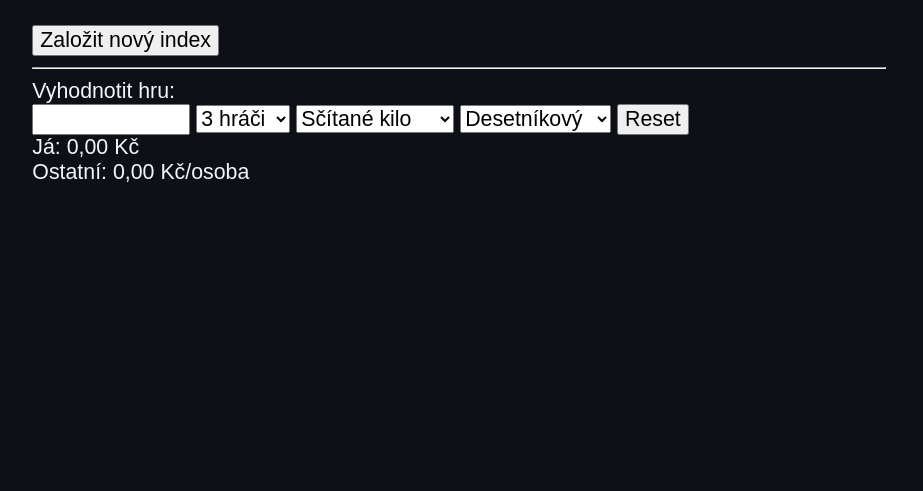
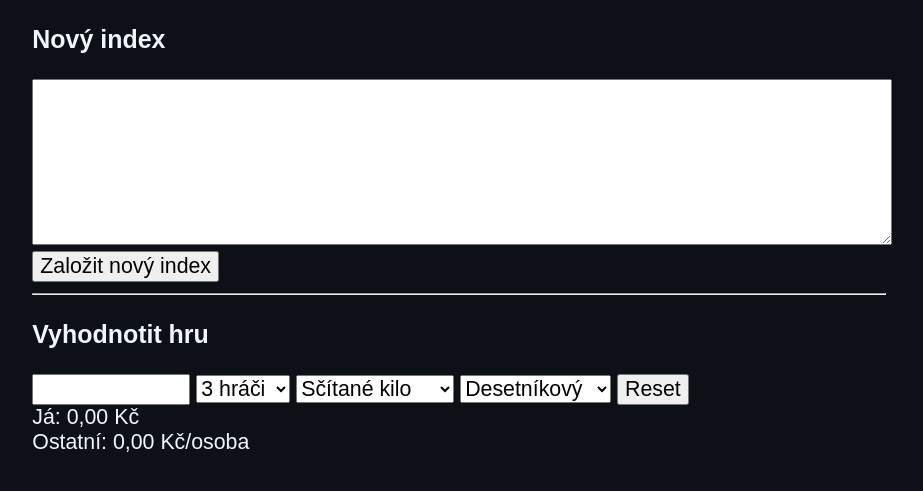
Before and after one commit to mariasek/mariasek.github.io, a website with bundled scripts: page index.html in a window 1280 px wide. Shown: the part 81-572 px from the top of the page, without its empty margins (181-1104 px from the left). Built offline with nearby package versions, Linux system fonts and the light colour scheme.

Commit message:
new index

```diff
--- a/css/style.css
+++ b/css/style.css
@@ -85,6 +85,15 @@ input, select, button {
     font-size: 16pt;
 }
 
+textarea {
+    font-size: 12pt;
+}
+
 #evaluate-play {
     max-width: 150px;
 }
+
+#new-index-area {
+    width: 100%;
+    min-height: 160px;
+}
--- a/index.html
+++ b/index.html
@@ -20,15 +20,28 @@
         <h1 id="h1">Mariášek</h1>
 
         <div>
+            <h3>Nový index</h3>
+            <textarea id="new-index-area" wrap="off"></textarea>
+            <!-- <label>Místo:</label>
+            <input id="new-index-place"/>
+            <label>Datum:</label>
+            <input id="new-index-date"/> -->
+            <!-- <select id="new-index-hundred-type">
+                <option value="ADD">Sčítané kilo</option>
+                <option value="MULTI">Násobené kilo</option>
+            </select>
+            <select id="new-index-multiplier">
+                <option value="1">Desetníkový</option>
+                <option value="2">Dvacetníkový</option>
+                <option value="10">Korunový</option>
+            </select> -->
             <button id="create-new-index">Založit nový index</button>
         </div>
 
         <hr/>
 
         <div>
-            <div>
-                <label>Vyhodnotit hru:</label>
-            </div>
+            <h3>Vyhodnotit hru</h3>
             <input id="evaluate-play"/>
             <select id="group-size">
                 <option value="3">3 hráči</option>
--- a/js/main.js
+++ b/js/main.js
@@ -531,5 +531,5 @@ function loadEvaluatePlay() {
 function createNewIndex() {
     const index = new Index()
     localStorage.setItem('newIndex', JSON.stringify(index))
-    //console.log('test')
+
 }
--- a/js/types.js
+++ b/js/types.js
@@ -52,8 +52,8 @@ export class ParityPayment {
 }
 
 export class Hundred {
-    static get MULTI() { return 'násobené' }
-    static get ADD() { return 'sčítané' }
+    static get MULTI() { return 'MULTI' }
+    static get ADD() { return 'ADD' }
 }
 
 export class IndexOption {
```
